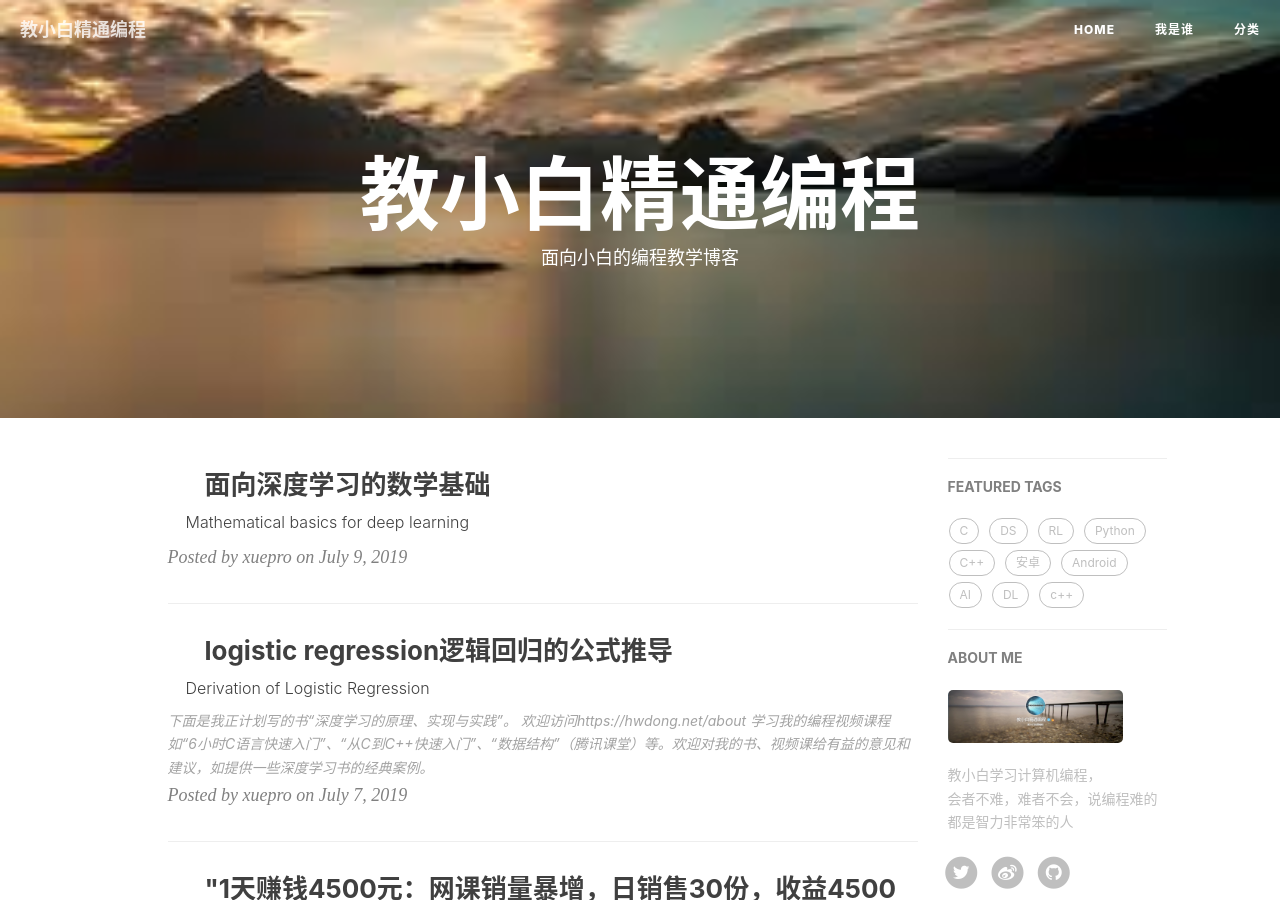
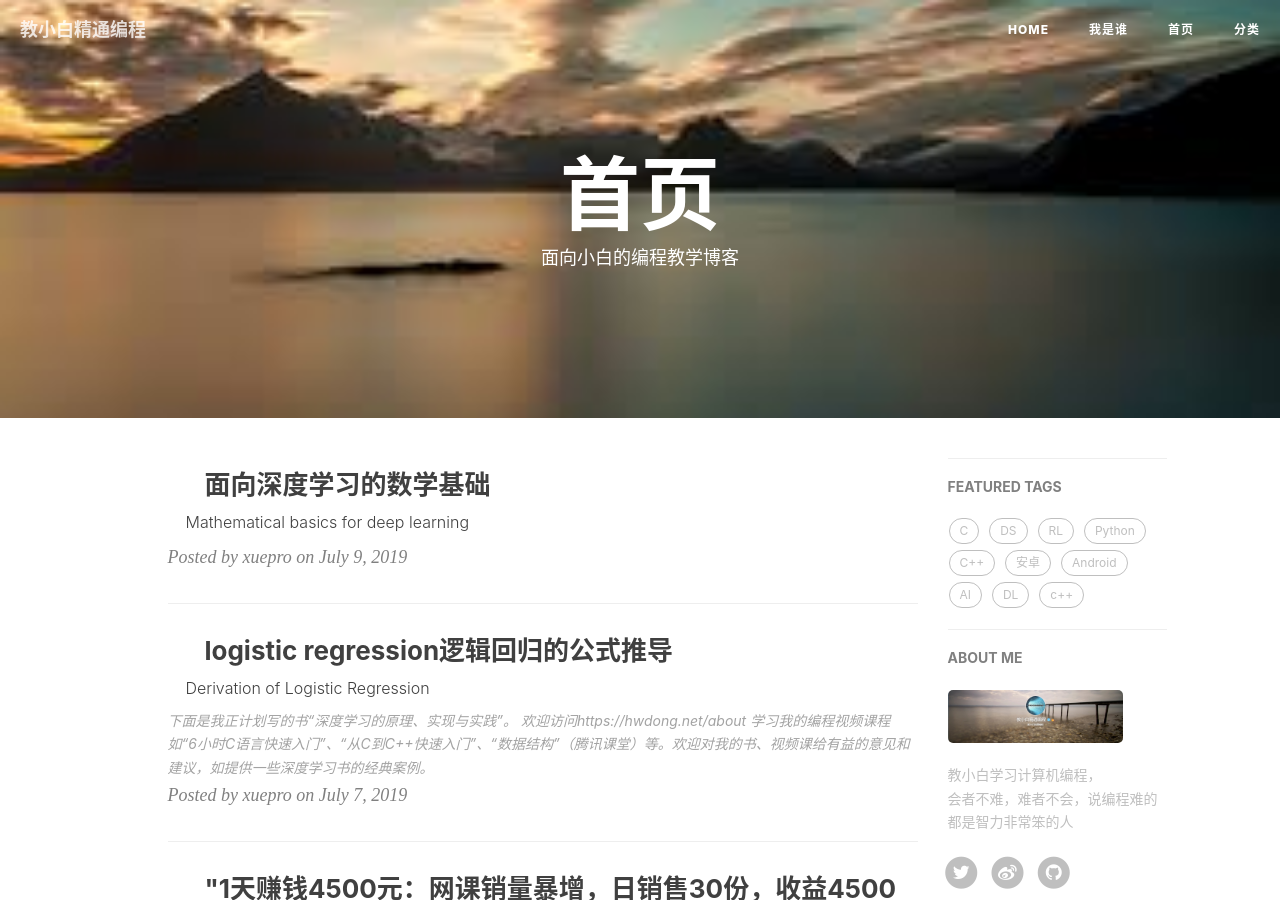
Before and after one commit to xuepro/xuepro.github.io, a Jekyll site: the page built from index.html, in a window 1280 px wide and 900 px high. Built offline with Jekyll 4.4.1, drawn with Linux system fonts in a browser that asks for light colours; nearby versions of some CDN libraries; the list of posts is cut into pages by our own code; comment, search, counter and statistics services are not loaded.

Commit message:
Update index.html

```diff
--- a/index.html
+++ b/index.html
@@ -1,4 +1,5 @@
 ---
+title: 首页
 layout: page
 description: "面向小白的编程教学博客"
 ---
```
